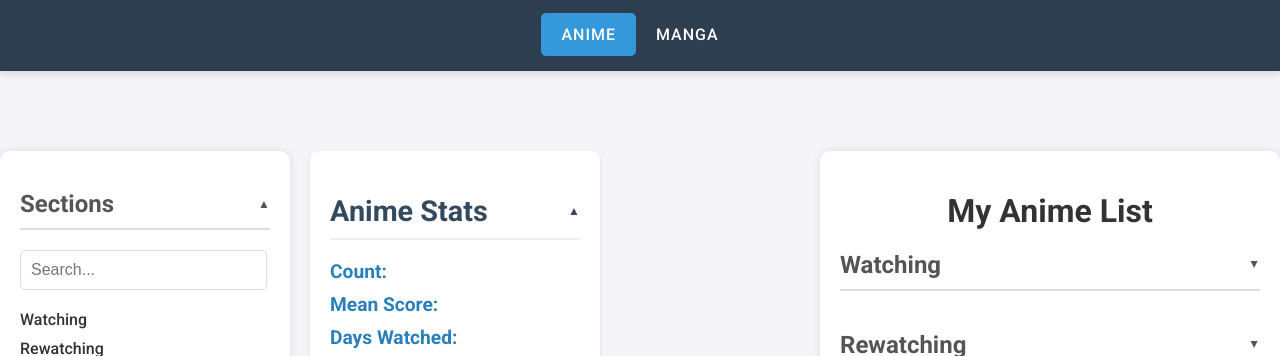
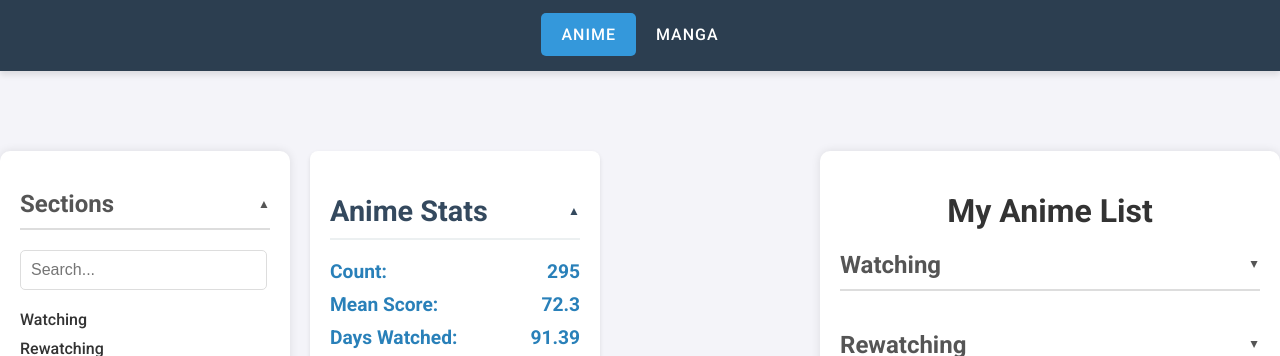
Before and after one commit to SwightsNotFound/swightshome, a plain HTML site: page Anime.html in a window 1280 px wide. Shown: the part 580-936 px from the top of the page. Drawn offline with Linux system fonts and the light colour scheme.

Commit message:
Update Anime.html

```diff
--- a/Anime.html
+++ b/Anime.html
@@ -771,6 +771,37 @@
         lastScrollTop = scrollTop <= 0 ? 0 : scrollTop; // For Mobile or negative scrolling
     });
 });
+
+fetch('stats.json')
+            .then(response => {
+                if (!response.ok) {
+                    throw new Error(`HTTP error! Status: ${response.status}`);
+                }
+                return response.json();
+            })
+            .then(data => {
+                if (data && data.data && data.data.User && data.data.User.statistics) {
+                    const animeStats = data.data.User.statistics.anime;
+                    const mangaStats = data.data.User.statistics.manga;
+
+                    document.getElementById('anime-count').textContent = animeStats.count;
+                    document.getElementById('anime-meanScore').textContent = animeStats.meanScore;
+                    const daysWatched = (animeStats.minutesWatched / 60 / 24).toFixed(2);
+                    document.getElementById('anime-daysWatched').textContent = daysWatched;
+                    document.getElementById('anime-episodesWatched').textContent = animeStats.episodesWatched;
+
+                    document.getElementById('manga-count').textContent = mangaStats.count;
+                    document.getElementById('manga-meanScore').textContent = mangaStats.meanScore;
+                    document.getElementById('manga-chaptersRead').textContent = mangaStats.chaptersRead;
+                    document.getElementById('manga-volumesRead').textContent = mangaStats.volumesRead;
+                } else {
+                    throw new Error('Invalid data structure');
+                }
+            })
+            .catch(error => {
+                console.error('Error fetching stats:', error);
+                document.getElementById('error-message').textContent = `Error: ${error.message}`;
+            });
     </script>
 </body>
 </html>
```
